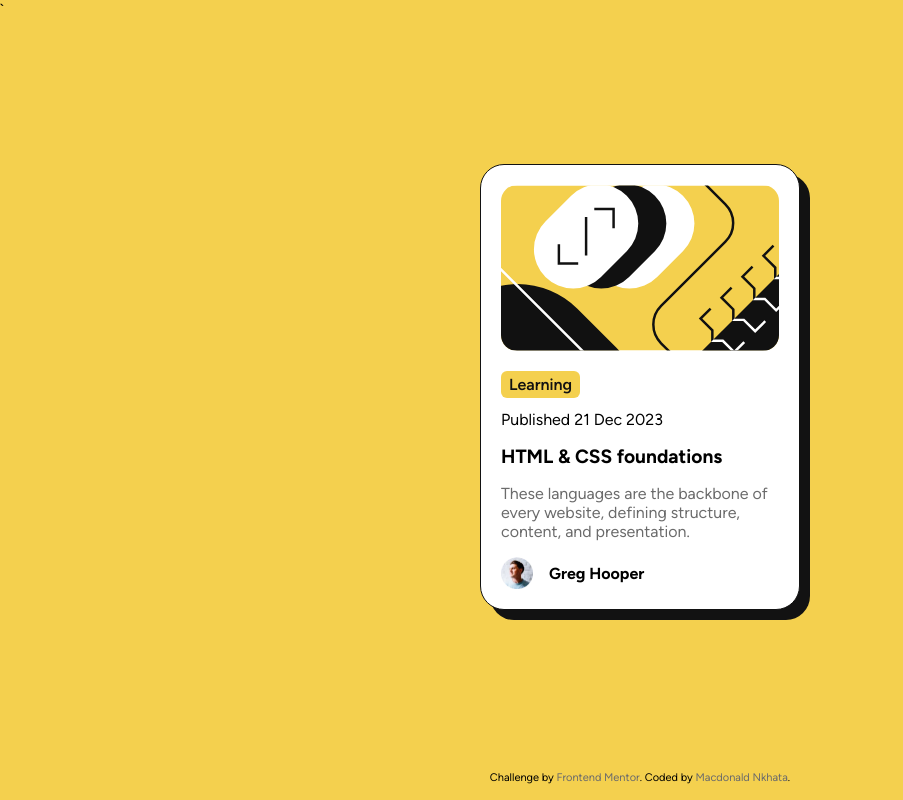
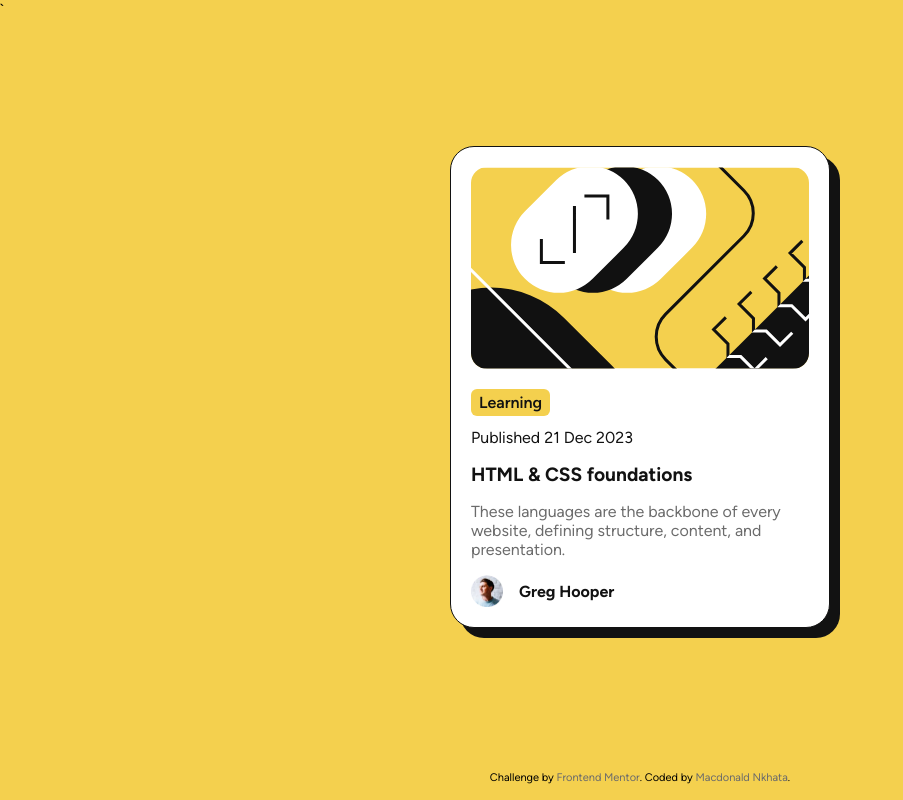
Before and after one commit to MacNkhata/blog-preview-card, a plain HTML site: page index.html in a window 1280 px wide. Shown: the whole page, without its empty margins (0-903 px from the left). Drawn offline with Linux system fonts and the light colour scheme.

Commit message:
fix add skipped styling

```diff
--- a/css/styles.css
+++ b/css/styles.css
@@ -60,6 +60,7 @@ main {
 }
 
 .pub-date {
+  color: var(--gray-950);
   margin-bottom: 16px;
 }
 
@@ -67,6 +68,16 @@ main {
   font-size: 1.2rem;
   font-weight: bold;
   margin-bottom: 16px;
+}
+
+.heading a {
+  text-decoration: none;
+  color: var(--gray-950);
+}
+
+.heading a:hover {
+  cursor: pointer;
+  color: var(--yellow);
 }
 
 .card-text {
@@ -86,6 +97,7 @@ main {
 }
 
 .author {
+  color: var(--gray-950);
   font-weight: bold;
 }
 
@@ -101,3 +113,9 @@ footer {
   text-decoration: none;
   color: var(--gray-500);
 }
+
+@media (min-width: 480px) {
+  .card {
+    width: 380px;
+  }
+}
--- a/index.html
+++ b/index.html
@@ -31,7 +31,7 @@
         />
         <p class="tag">Learning</p>
         <p class="pub-date">Published 21 Dec 2023</p>
-        <h2 class="heading">HTML & CSS foundations</h2>
+        <h2 class="heading"><a href="#">HTML & CSS foundations</a></h2>
         <p class="card-text">
           These languages are the backbone of every website, defining structure,
           content, and presentation.
```
